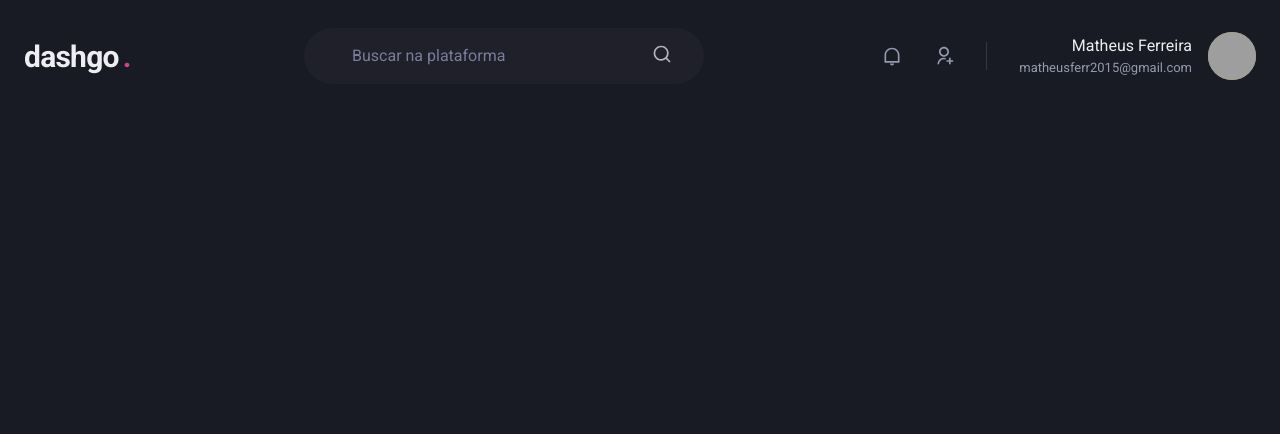
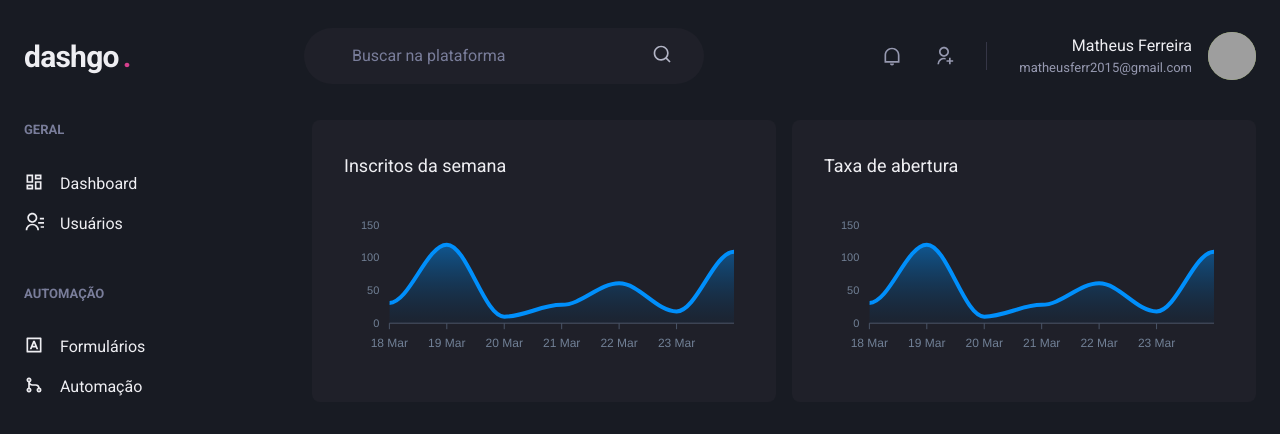
Before and after one commit to ledoctah/dashgo, a Next.js app: page /dashboard in a window 1280 px wide. Shown: the top 434 px of the page. Built offline with nearby package versions, Linux system fonts and the light colour scheme; grey boxes are pictures that could not be loaded.

Commit message:
added charts to dashboard

```diff
--- a/package.json
+++ b/package.json
@@ -12,9 +12,11 @@
     "@chakra-ui/react": "^1.4.2",
     "@emotion/react": "^11.1.5",
     "@emotion/styled": "^11.1.5",
+    "apexcharts": "^3.26.0",
     "framer-motion": "^4.1.2",
     "next": "10.1.2",
     "react": "17.0.2",
+    "react-apexcharts": "^1.3.7",
     "react-dom": "17.0.2",
     "react-icons": "^4.2.0"
   },
--- /dev/null
+++ b/src/components/Sidebar.tsx
@@ -0,0 +1,59 @@
+import { Box, Stack, Text, Link, Icon } from '@chakra-ui/react';
+import {
+  RiContactsLine,
+  RiDashboardLine,
+  RiGitMergeLine,
+  RiInputMethodLine,
+} from 'react-icons/ri';
+
+export function Sidebar(): JSX.Element {
+  return (
+    <Box as="aside" w="64" mr="8">
+      <Stack spacing="12" align="flex-start">
+        <Box>
+          <Text fontWeight="bold" color="gray.400" fontSize="small">
+            GERAL
+          </Text>
+
+          <Stack spacing="4" mt="8" align="stretch">
+            <Link display="flex" align="center">
+              <Icon as={RiDashboardLine} fontSize="20" />
+              <Text ml="4" fontWeigh="medium">
+                Dashboard
+              </Text>
+            </Link>
+
+            <Link display="flex" align="center">
+              <Icon as={RiContactsLine} fontSize="20" />
+              <Text ml="4" fontWeigh="medium">
+                Usuários
+              </Text>
+            </Link>
+          </Stack>
+        </Box>
+
+        <Box>
+          <Text fontWeight="bold" color="gray.400" fontSize="small">
+            AUTOMAÇÃO
+          </Text>
+
+          <Stack spacing="4" mt="8" align="stretch">
+            <Link display="flex" align="center">
+              <Icon as={RiInputMethodLine} fontSize="20" />
+              <Text ml="4" fontWeigh="medium">
+                Formulários
+              </Text>
+            </Link>
+
+            <Link display="flex" align="center">
+              <Icon as={RiGitMergeLine} fontSize="20" />
+              <Text ml="4" fontWeigh="medium">
+                Automação
+              </Text>
+            </Link>
+          </Stack>
+        </Box>
+      </Stack>
+    </Box>
+  );
+}
--- a/src/pages/dashboard.tsx
+++ b/src/pages/dashboard.tsx
@@ -1,5 +1,89 @@
+import { Box, Flex, SimpleGrid, Text, theme } from '@chakra-ui/react';
+import dynamic from 'next/dynamic';
+
 import { Header } from '../components/Header';
+import { Sidebar } from '../components/Sidebar';
+
+const Chart = dynamic(() => import('react-apexcharts'), {
+  ssr: false,
+});
+
+const options = {
+  chart: {
+    toolbar: {
+      show: false,
+    },
+    zoom: {
+      enabled: false,
+    },
+    foreColor: theme.colors.gray[500],
+  },
+  grid: {
+    show: false,
+  },
+  dataLabels: {
+    enabled: false,
+  },
+  tooltip: {
+    enabled: false,
+  },
+  xaxis: {
+    type: 'datetime',
+    axisBorder: {
+      color: theme.colors.gray[600],
+    },
+    axisTicks: {
+      color: theme.colors.gray[600],
+    },
+    categories: [
+      '2021-03-18T00:00:00.000Z',
+      '2021-03-19T00:00:00.000Z',
+      '2021-03-20T00:00:00.000Z',
+      '2021-03-21T00:00:00.000Z',
+      '2021-03-22T00:00:00.000Z',
+      '2021-03-23T00:00:00.000Z',
+      '2021-03-24T00:00:00.000Z',
+    ],
+  },
+  fill: {
+    opacity: 0.3,
+    type: 'gradient',
+    gradient: {
+      shade: 'dark',
+      opacityFrom: 0.7,
+      opacityTo: 0.3,
+    },
+  },
+};
+
+const series = [{ name: 'series1', data: [31, 120, 10, 28, 61, 18, 109] }];
 
 export default function Dashboard(): JSX.Element {
-  return <Header />;
+  return (
+    <Flex direction="column" h="100vh">
+      <Header />
+
+      <Flex w="100%" my="6" maxWidth={1480} mx="auto" px="6">
+        <Sidebar />
+
+        <SimpleGrid flex="1" gap="4" minChildWidth="320px" align="flex-start">
+          <Box p="8" bg="gray.800" borderRadius={8} pb="4">
+            <Text fontSize="large" mb="4">
+              Inscritos da semana
+            </Text>
+
+            <Chart options={options} series={series} type="area" height={160} />
+          </Box>
+
+          <Box p="8" bg="gray.800" borderRadius={8}>
+            <Text fontSize="large" mb="4">
+              Taxa de abertura
+            </Text>
+
+            <Chart options={options} series={series} type="area" height={160} />
+          </Box>
+        </SimpleGrid>
+      </Flex>
+    </Flex>
+  );
 }
```
Also changed, not shown: 1 other file (tests, documents, lock files or other folders).
